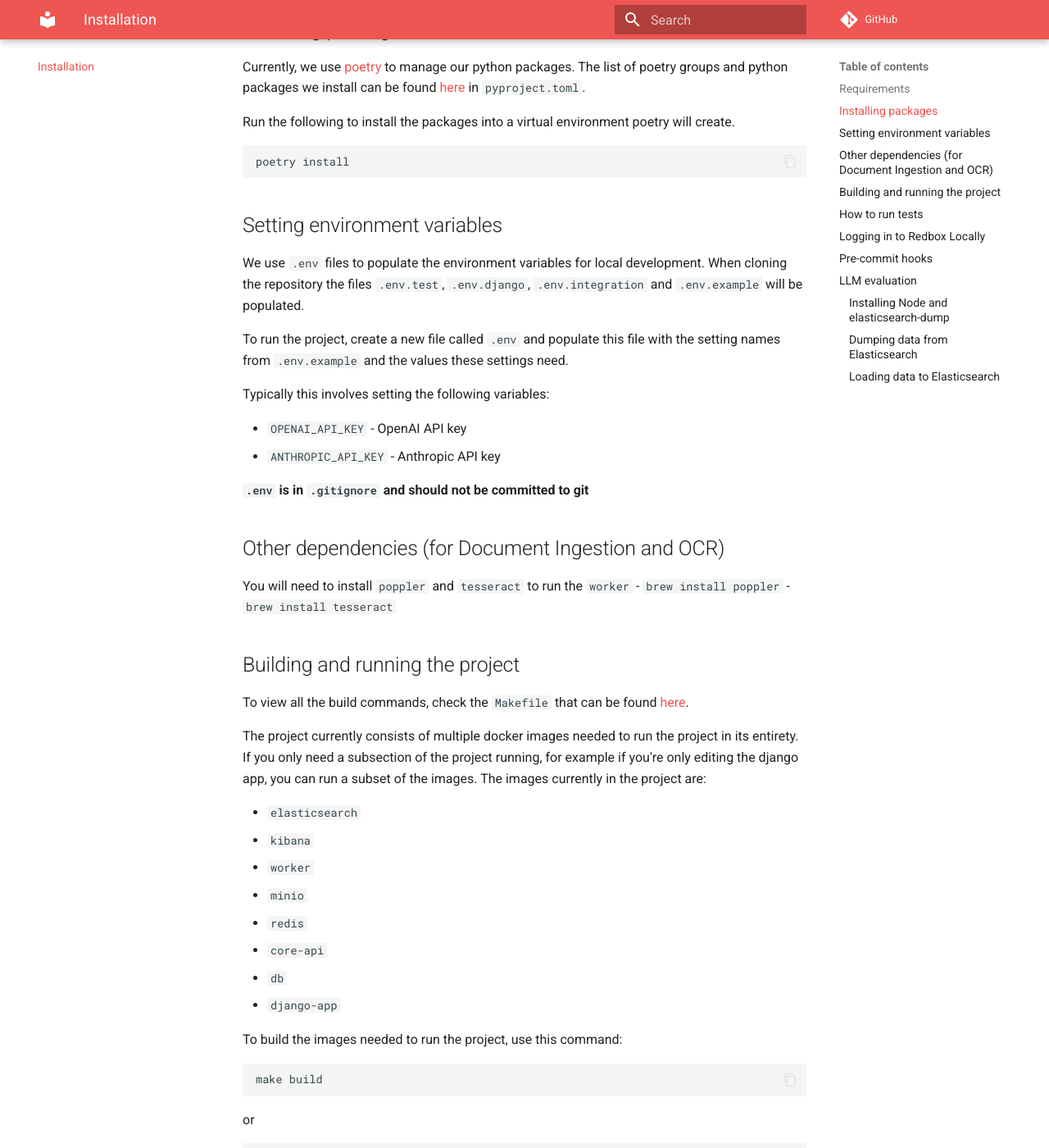
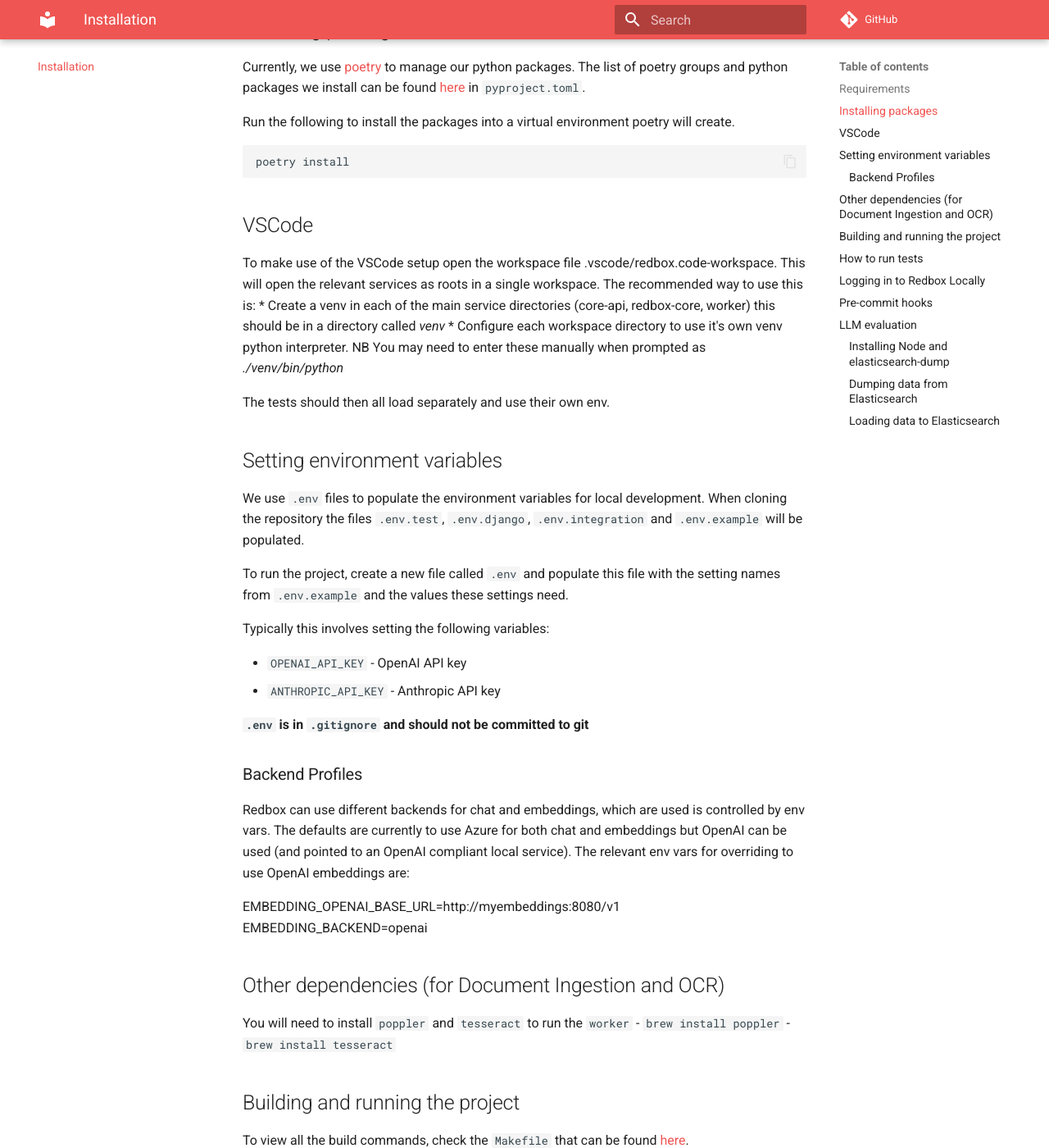
Before and after one commit to i-dot-ai/redbox, an MkDocs documentation site: the page built from docs/DEVELOPER_SETUP.md, in a window 1280 px wide and 1400 px high, scrolled down 629 px. Shown: the whole window at 82% size. Built offline with MkDocs 1.6.1 and Material for MkDocs 9.7.7, drawn with Linux system fonts in a browser that asks for light colours; comment, search, counter and statistics services are not loaded.

Commit message:
Added a note to developer docs about selecting backends. Moved vscode notes to dev docs too

````diff
--- a/docs/DEVELOPER_SETUP.md
+++ b/docs/DEVELOPER_SETUP.md
@@ -23,6 +23,13 @@ Run the following to install the packages into a virtual environment poetry will
 poetry install
 ```
 
+## VSCode
+To make use of the VSCode setup open the workspace file .vscode/redbox.code-workspace. This will open the relevant services as roots in a single workspace. The recommended way to use this is:
+* Create a venv in each of the main service directories (core-api, redbox-core, worker) this should be in a directory called _venv_
+* Configure each workspace directory to use it's own venv python interpreter. NB You may need to enter these manually when prompted as _./venv/bin/python_
+
+The tests should then all load separately and use their own env.
+
 ## Setting environment variables
 
 We use `.env` files to populate the environment variables for local development. When cloning the repository the files `.env.test`, `.env.django`, `.env.integration` and `.env.example` will be populated.
@@ -36,12 +43,18 @@ Typically this involves setting the following variables:
 
 **`.env` is in `.gitignore` and should not be committed to git**
 
+### Backend Profiles
+Redbox can use different backends for chat and embeddings, which are used is controlled by env vars. The defaults are currently to use Azure for both chat and embeddings but OpenAI can be used (and pointed to an OpenAI compliant local service).
+The relevant env vars for overriding to use OpenAI embeddings are:
+
+EMBEDDING_OPENAI_BASE_URL=http://myembeddings:8080/v1
+EMBEDDING_BACKEND=openai
+
 ## Other dependencies (for Document Ingestion and OCR)
 
 You will need to install `poppler` and `tesseract` to run the `worker`
 - `brew install poppler`
 - `brew install tesseract`
-
 
 
 ## Building and running the project
````
Also changed, not shown: README.md (+0 -5 lines).
